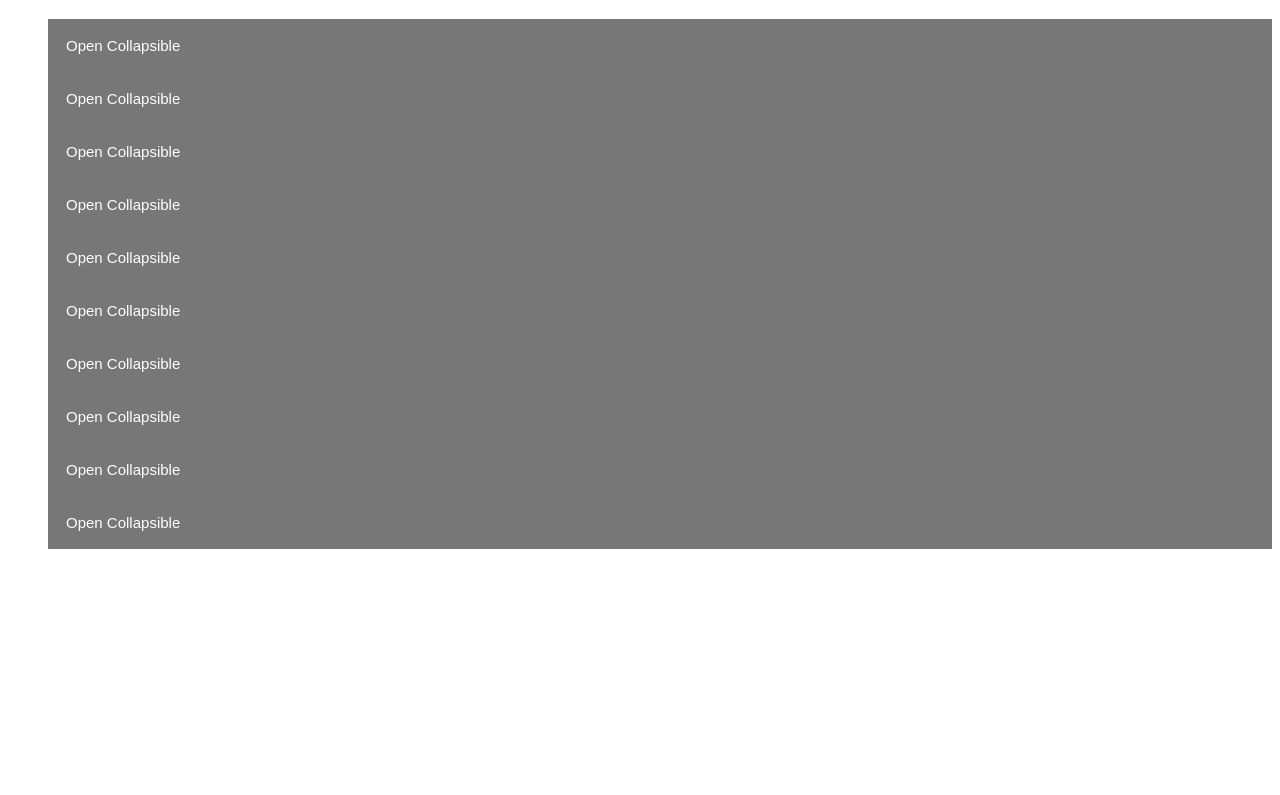
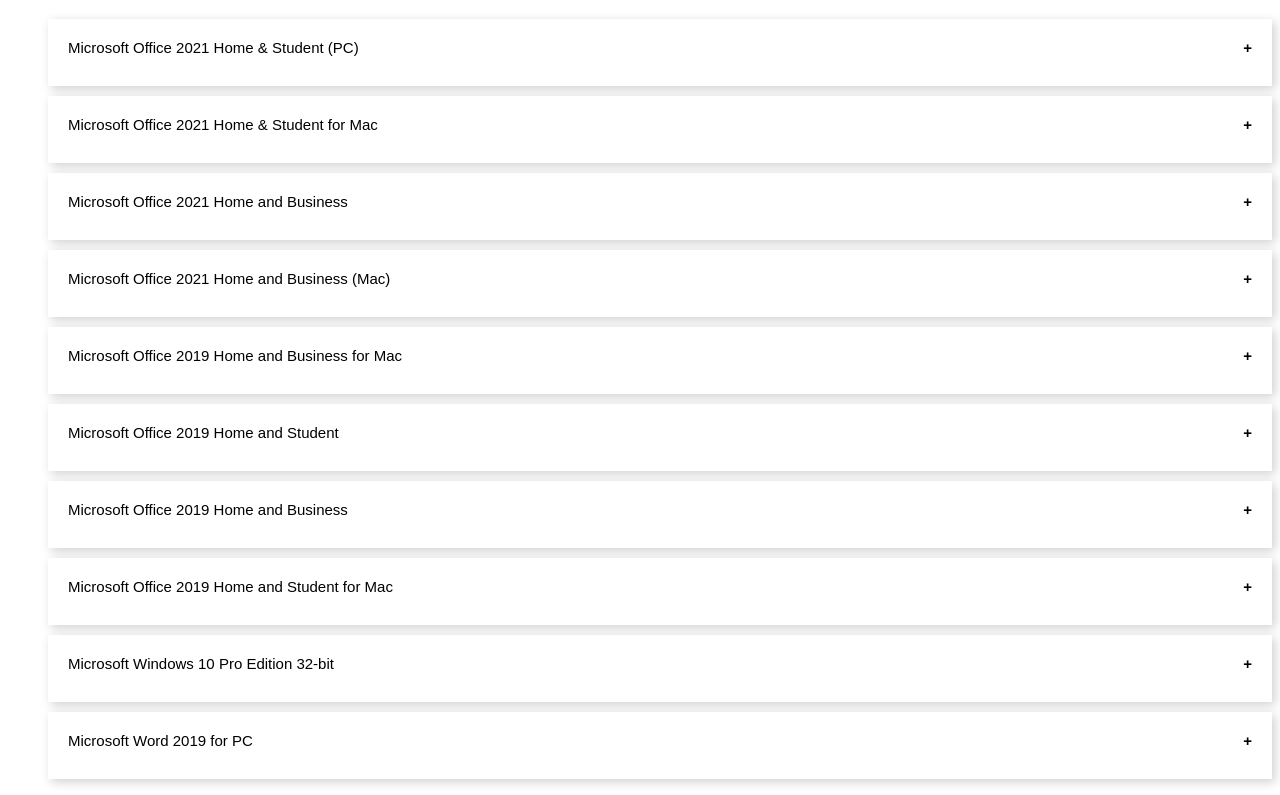
Before and after one commit to JesusAguiarSK/NewRepo, a plain HTML site: page PracticeTest.html in a window 1280 px wide. Shown: the part 61-856 px from the top of the page. Before the commit the page ends 800 px from the top, so only its background shows below. Drawn offline with Linux system fonts and the light colour scheme.

Commit message:
Test
To work the content

```diff
--- a/PracticeTest.css
+++ b/PracticeTest.css
@@ -11,26 +11,27 @@
 
 }
 
-/*.list li{
+.list li{
 
-  display: flex;
+/*  display: flex;
   flex-flow: row nowrap;
   align-items: center;
   width: 100%;
   height: 80px;
+  padding-left: 20px;
+  padding-right: 20px;*/
   margin-bottom: 10px;
-  padding-left: 20px;
-  padding-right: 20px;
   background-color: #FFF;
   box-shadow: 3px 3px 10px #00000030;
 }
-*/
+
 
 .collapsible {
-  background-color: #777;
-  color: white;
+  background-color: #FFF;
+  color: black;
   cursor: pointer;
-  padding: 18px;
+  padding: 20px;
+  margin-bottom: 10px;
   width: 100%;
   border: none;
   text-align: left;
@@ -38,20 +39,20 @@
   font-size: 15px;
 }
 
-.active, .collapsible:hover {
-  background-color: #555;
+button.collapsible:after {
+    content: '\002B';
+    color: black;
+    font-weight: bold;
+    float: right;
+    margin-left: 5px;
 }
 
 .content {
-  padding: 0 18px;
+  padding: 0 20px;
   display: none;
   overflow: hidden;
-  background-color: #f1f1f1;
+  background-color: #FFF;
 }
-
-
-
-
 
 
 
--- a/PracticeTest.html
+++ b/PracticeTest.html
@@ -14,49 +14,112 @@
 		<h1>Our top products</h1>
 	</header>
 
+
 	<ul class="list">
 		<li class="1">
-			<button type="button" class="collapsible">Open Collapsible</button>
+			<button type="button" class="collapsible">Microsoft Office 2021 Home & Student (PC)</button>
 			<div class="content">1</div>
 		</li>
 		<li class="2">
-			<button type="button" class="collapsible">Open Collapsible</button>
+			<button type="button" class="collapsible">Microsoft Office 2021 Home & Student for Mac</button>
 			<div class="content">1</div>
 		</li>
 		<li class="3">
-			<button type="button" class="collapsible">Open Collapsible</button>
+			<button type="button" class="collapsible">Microsoft Office 2021 Home and Business</button>
 			<div class="content">1</div>
 		</li>
 		<li class="4">
-			<button type="button" class="collapsible">Open Collapsible</button>
+			<button type="button" class="collapsible">Microsoft Office 2021 Home and Business (Mac)</button>
 			<div class="content">1</div>
 		</li>
 		<li class="5">
-			<button type="button" class="collapsible">Open Collapsible</button>
+			<button type="button" class="collapsible">Microsoft Office 2019 Home and Business for Mac</button>
 			<div class="content">1</div>
 		</li>
 		<li class="6">
-			<button type="button" class="collapsible">Open Collapsible</button>
+			<button type="button" class="collapsible">Microsoft Office 2019 Home and Student</button>
 			<div class="content">1</div>
 		</li>
 		<li class="7">
-			<button type="button" class="collapsible">Open Collapsible</button>
+			<button type="button" class="collapsible">Microsoft Office 2019 Home and Business</button>
 			<div class="content">1</div>
 		</li>
 		<li class="8">
-			<button type="button" class="collapsible">Open Collapsible</button>
+			<button type="button" class="collapsible">Microsoft Office 2019 Home and Student for Mac</button>
 			<div class="content">1</div>
 		</li>
 		<li class="9">
-			<button type="button" class="collapsible">Open Collapsible</button>
+			<button type="button" class="collapsible">Microsoft Windows 10 Pro Edition 32-bit</button>
 			<div class="content">1</div>
 		</li>
 		<li class="10">
-			<button type="button" class="collapsible">Open Collapsible</button>
+			<button type="button" class="collapsible">Microsoft Word 2019 for PC</button>
 			<div class="content">1</div>
 		</li>
 	</ul>
 
+
+
+<!-- 	<ul class="list">
+
+		<button type="button" class="collapsible">Microsoft Office 2021 Home & Student (PC)</button>
+		<li class="content">
+			1
+		</li>
+
+
+		<button type="button" class="collapsible">Microsoft Office 2021 Home & Student for Mac</button>
+		<li class="content">
+			1
+		</li>
+
+
+		<button type="button" class="collapsible">Microsoft Office 2021 Home and Business</button>
+		<li class="content">
+			1
+		</li>
+
+		<button type="button" class="collapsible">Microsoft Office 2021 Home and Business (Mac)</button>
+		<li class="content">
+			1
+		</li>
+
+		<button type="button" class="collapsible">Microsoft Office 2019 Home and Business for Mac</button>
+		<li class="content">
+			1
+		</li>
+
+
+		<button type="button" class="collapsible">Microsoft Office 2019 Home and Student</button>
+		<li class="content">
+			1
+		</li>
+
+
+		<button type="button" class="collapsible">Microsoft Office 2019 Home and Business</button>
+		<li class="content">
+			1
+		</li>
+
+		<button type="button" class="collapsible">Microsoft Office 2019 Home and Student for Mac</button>
+		<li class="content">
+			1
+		</li>
+
+
+		<button type="button" class="collapsible">Microsoft Windows 10 Pro Edition 32-bit</button>
+		<li class="content">
+			1
+		</li>
+
+
+		<button type="button" class="collapsible">Microsoft Word 2019 for PC</button>
+		<li class="content">
+			1
+		</li>
+
+
+	</ul> -->
 <script>
 var coll = document.getElementsByClassName("collapsible");
 var i;
```
